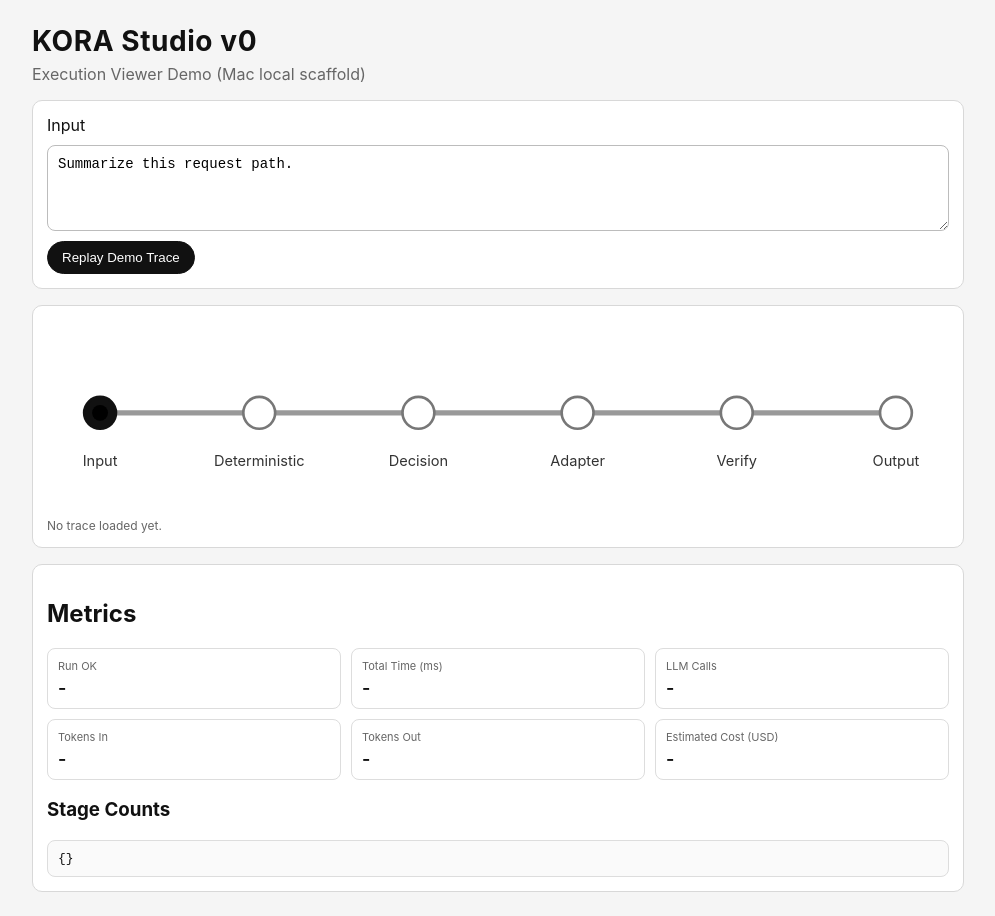
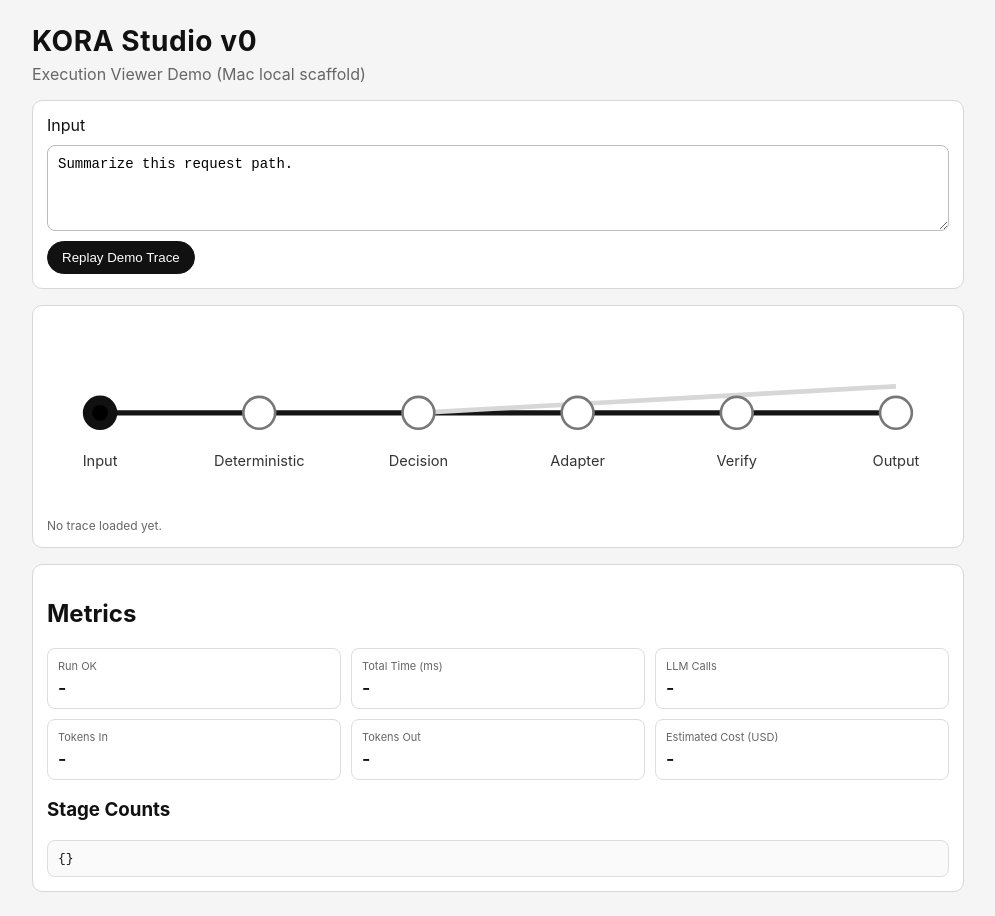
Before and after one commit to hkalbertkim/KORA, a React (Vite) app in the folder studio/frontend/: page / in a window 1280 px wide. Shown: the whole page, without its empty margins (142-1137 px from the left). Built offline with nearby package versions, Linux system fonts and the light colour scheme.

Commit message:
feat: visualize skip routing in KORA Studio

```diff
--- a/studio/frontend/src/App.tsx
+++ b/studio/frontend/src/App.tsx
@@ -52,6 +52,7 @@ export default function App() {
   const [trace, setTrace] = useState<TraceEvent[]>([]);
   const [activeIndex, setActiveIndex] = useState(0);
   const [playing, setPlaying] = useState(false);
+  const [runSkippedLLM, setRunSkippedLLM] = useState(false);
   const [stationMetrics, setStationMetrics] = useState<Record<string, StationMetric>>({});
   const eventSourceRef = useRef<EventSource | null>(null);
 
@@ -71,6 +72,7 @@ export default function App() {
     setPlaying(true);
     setActiveIndex(0);
     setTrace([]);
+    setRunSkippedLLM(false);
     setStationMetrics({});
     setReport({});
     try {
@@ -93,7 +95,10 @@ export default function App() {
       es.addEventListener("station", (ev) => {
         try {
           const parsed = JSON.parse((ev as MessageEvent<string>).data) as StationEvent;
-          const station = stageToStation(parsed.stage);
+          if (parsed.stage.toUpperCase() === "ADAPTER" && parsed.skipped === true) {
+            setRunSkippedLLM(true);
+          }
+          const station = stageToStation(parsed.stage, parsed.skipped === true);
           setTrace((prev) => [...prev, { station, t: prev.length }]);
           setStationMetrics((prev) => ({
             ...prev,
@@ -176,7 +181,12 @@ export default function App() {
       </section>
 
       <section className="viewer card">
-        <MetroMap stations={STATIONS} activeIndex={activeIndex} stationMetrics={stationMetrics} />
+        <MetroMap
+          stations={STATIONS}
+          activeIndex={activeIndex}
+          stationMetrics={stationMetrics}
+          runSkippedLLM={runSkippedLLM}
+        />
         <div className="trace-note">
           {trace.length > 0 ? `Trace steps: ${trace.length}` : "No trace loaded yet."}
         </div>
@@ -189,10 +199,10 @@ export default function App() {
   );
 }
 
-function stageToStation(stage: string): string {
+function stageToStation(stage: string, skipped: boolean): string {
   const key = stage.toUpperCase();
   if (key === "DETERMINISTIC") return "Deterministic";
-  if (key === "ADAPTER") return "Adapter";
+  if (key === "ADAPTER") return skipped ? "Output" : "Adapter";
   if (key === "VERIFY") return "Verify";
   if (key === "BUDGET") return "Verify";
   if (key === "IR") return "Input";
--- a/studio/frontend/src/components/MetroMap.tsx
+++ b/studio/frontend/src/components/MetroMap.tsx
@@ -1,6 +1,7 @@
 type Props = {
   stations: string[];
   activeIndex: number;
+  runSkippedLLM: boolean;
   stationMetrics: Record<
     string,
     {
@@ -13,28 +14,76 @@ type Props = {
   >;
 };
 
-export default function MetroMap({ stations, activeIndex, stationMetrics }: Props) {
+export default function MetroMap({ stations, activeIndex, runSkippedLLM, stationMetrics }: Props) {
   const startX = 40;
   const stepX = 120;
   const y = 70;
-  const dotX = startX + Math.max(0, Math.min(activeIndex, stations.length - 1)) * stepX;
+  const decisionIndex = stations.indexOf("Decision");
+  const outputIndex = stations.indexOf("Output");
+  const adapterIndex = stations.indexOf("Adapter");
+  let dotX = startX + Math.max(0, Math.min(activeIndex, stations.length - 1)) * stepX;
+  let dotY = y;
+  if (runSkippedLLM && decisionIndex >= 0 && outputIndex > decisionIndex && activeIndex >= decisionIndex) {
+    const progress = Math.max(0, Math.min(1, (activeIndex - decisionIndex) / (outputIndex - decisionIndex)));
+    const decisionX = startX + decisionIndex * stepX;
+    const outputX = startX + outputIndex * stepX;
+    dotX = decisionX + (outputX - decisionX) * progress;
+    dotY = y - 20;
+  }
 
   return (
     <svg viewBox={`0 0 ${startX * 2 + stepX * (stations.length - 1)} 140`} className="metro-map">
       <line
         x1={startX}
         y1={y}
+        x2={startX + stepX * Math.max(0, decisionIndex)}
+        y2={y}
+        className="metro-line active-path"
+      />
+      <line
+        x1={startX + stepX * Math.max(0, decisionIndex)}
+        y1={y}
         x2={startX + stepX * (stations.length - 1)}
         y2={y}
-        className="metro-line"
+        className={runSkippedLLM ? "metro-line inactive-path" : "metro-line active-path"}
       />
+      {decisionIndex >= 0 && outputIndex > decisionIndex && (
+        <line
+          x1={startX + decisionIndex * stepX}
+          y1={y}
+          x2={startX + outputIndex * stepX}
+          y2={y - 20}
+          className={runSkippedLLM ? "metro-line active-path bypass-line" : "metro-line inactive-path bypass-line"}
+        />
+      )}
+      {runSkippedLLM && decisionIndex >= 0 && (
+        <g>
+          <rect
+            x={startX + decisionIndex * stepX - 18}
+            y={y - 50}
+            width={36}
+            height={16}
+            rx={6}
+            className="skip-badge"
+          />
+          <text x={startX + decisionIndex * stepX} y={y - 39} textAnchor="middle" className="skip-badge-text">
+            SKIP
+          </text>
+        </g>
+      )}
       {stations.map((name, idx) => {
         const x = startX + idx * stepX;
         const active = idx <= activeIndex;
         const metric = stationMetrics[name];
+        const dimmedAdapter = runSkippedLLM && idx === adapterIndex;
         return (
           <g key={name}>
-            <circle cx={x} cy={y} r={12} className={active ? "station active" : "station"} />
+            <circle
+              cx={x}
+              cy={y}
+              r={12}
+              className={dimmedAdapter ? "station dim" : active ? "station active" : "station"}
+            />
             <text x={x} y={110} textAnchor="middle" className="station-label">
               {name}
             </text>
@@ -54,7 +103,7 @@ export default function MetroMap({ stations, activeIndex, stationMetrics }: Prop
           </g>
         );
       })}
-      <circle cx={dotX} cy={y} r={6} className="train-dot" />
+      <circle cx={dotX} cy={dotY} r={6} className="train-dot" />
     </svg>
   );
 }
--- a/studio/frontend/src/styles.css
+++ b/studio/frontend/src/styles.css
@@ -73,8 +73,21 @@ button:disabled {
 }
 
 .metro-line {
-  stroke: #999;
+  stroke: #bcbcbc;
   stroke-width: 4;
+  fill: none;
+}
+
+.metro-line.active-path {
+  stroke: #151515;
+}
+
+.metro-line.inactive-path {
+  stroke: #d7d7d7;
+}
+
+.metro-line.bypass-line {
+  stroke-width: 3.5;
 }
 
 .station {
@@ -88,6 +101,11 @@ button:disabled {
   stroke: #111;
 }
 
+.station.dim {
+  fill: #f0f0f0;
+  stroke: #bdbdbd;
+}
+
 .station-label {
   fill: #333;
   font-size: 11px;
@@ -95,7 +113,7 @@ button:disabled {
 
 .train-dot {
   fill: #000;
-  transition: cx 0.4s ease-in-out;
+  transition: cx 0.4s ease-in-out, cy 0.4s ease-in-out;
 }
 
 .metric-badge {
@@ -110,6 +128,16 @@ button:disabled {
 
 .metric-text.small {
   font-size: 7.5px;
+}
+
+.skip-badge {
+  fill: #111;
+}
+
+.skip-badge-text {
+  fill: #fff;
+  font-size: 8px;
+  font-weight: 700;
 }
 
 .trace-note {
```
Also changed, not shown: 2 other files (tests, documents, lock files or other folders).
